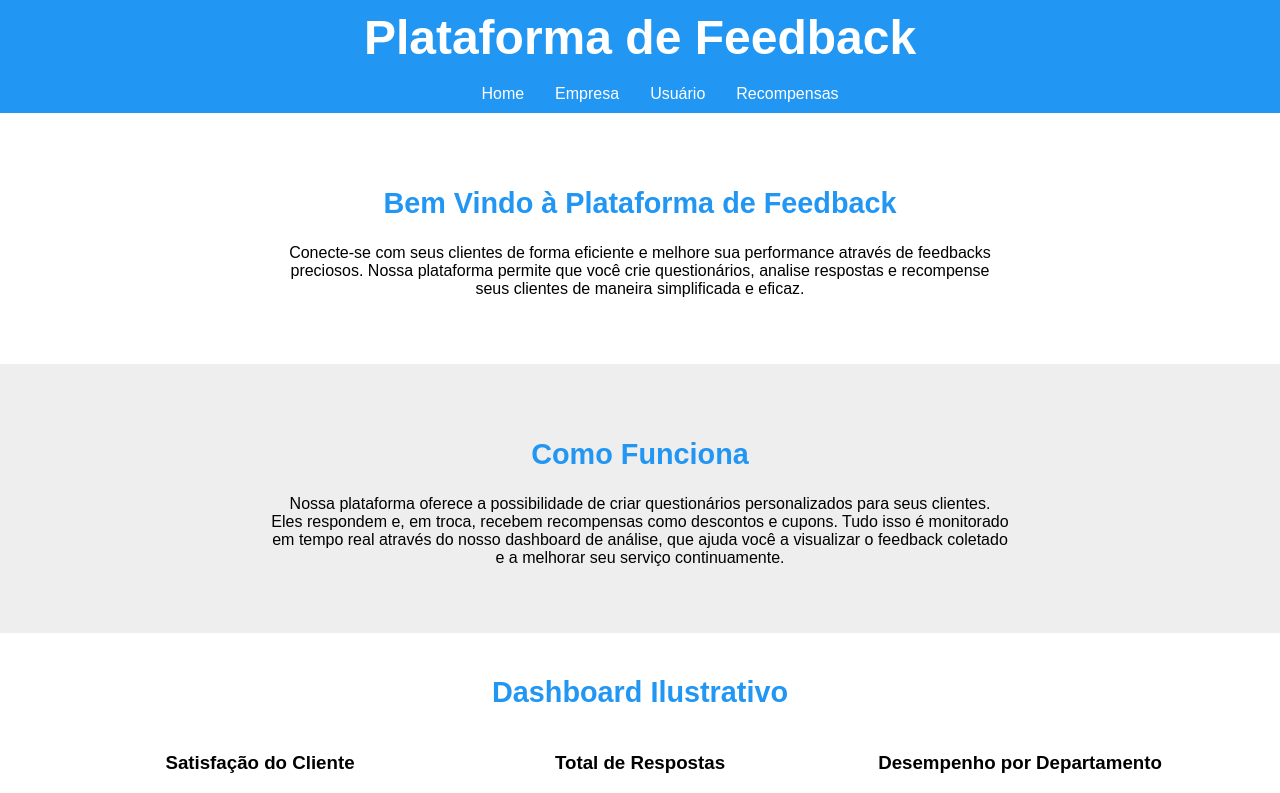
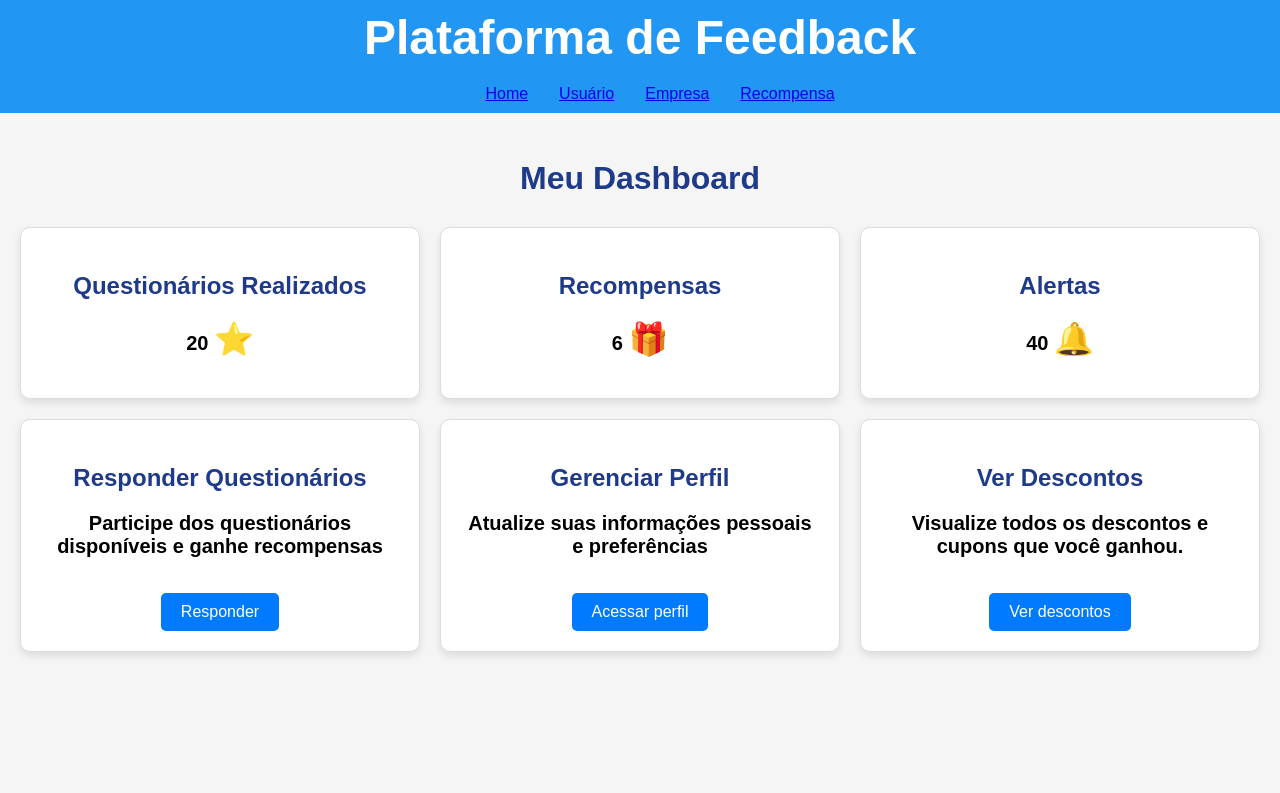
Before and after one commit to PedroRodriguesSantos/Lab.Prototipagem, a React (Create React App) app in the folder react/plataforma_feedback/: page /usuario in a window 1280 px wide. Shown: the top 793 px of the page. Built offline with nearby package versions, Linux system fonts and the light colour scheme.

Commit message:
pagina usuário

```diff
--- a/react/package.json
+++ b/react/package.json
@@ -1,6 +1,7 @@
 {
   "dependencies": {
     "chart.js": "^4.4.6",
-    "react-chartjs-2": "^5.2.0"
+    "react-chartjs-2": "^5.2.0",
+    "react-router-dom": "^7.0.1"
   }
 }
--- a/react/plataforma_feedback/package.json
+++ b/react/plataforma_feedback/package.json
@@ -10,6 +10,7 @@
     "react": "^18.3.1",
     "react-chartjs-2": "^5.2.0",
     "react-dom": "^18.3.1",
+    "react-router-dom": "^7.0.1",
     "react-scripts": "^5.0.1",
     "web-vitals": "^2.1.4"
   },
--- a/react/plataforma_feedback/src/App.js
+++ b/react/plataforma_feedback/src/App.js
@@ -1,19 +1,37 @@
 import React from 'react';
+import { BrowserRouter as Router, Route, Routes } from 'react-router-dom';
 import Navbar from './components/Navbar';
 import Welcome from './components/Welcome';
 import HowItWorks from './components/HowItWorks';
 import Dashboard from './components/Dashboard';
+import Usuario from './components/Usuario';
 import './index.css';
 
 const App = () => {
   return (
-    <div>
+    <Router>
       <Navbar />
-      <Welcome />
-      <HowItWorks />
-      <Dashboard />
-    </div>
+      <Routes>
+        {/* Página de Welcome */}
+        <Route
+          path="/"
+          element={
+            <div>
+              <Welcome />
+              <HowItWorks />
+              <Dashboard />
+            </div>
+          }
+        />
+
+        {/* Página de Como Funciona */}
+        <Route path="/usuario" element={<Usuario />} />
+
+        {/* Página de Dashboard */}
+        <Route path="/dashboard" element={<Dashboard />} />
+      </Routes>
+    </Router>
   );
-}
+};
 
 export default App;
--- a/react/plataforma_feedback/src/components/Navbar.js
+++ b/react/plataforma_feedback/src/components/Navbar.js
@@ -1,4 +1,5 @@
 import React from 'react';
+import { Link } from 'react-router-dom';
 
 const Navbar = () => {
     return (
@@ -8,13 +9,21 @@ const Navbar = () => {
             </div>
 
             <ul className="nav-links">
-                <li>Home</li>
-                <li>Empresa</li>
-                <li>Usuário</li>
-                <li>Recompensas</li>
+                <li>
+                    <Link to="/">Home</Link>
+                </li>
+                <li>
+                    <Link to="/usuario">Usuário</Link>
+                </li>
+                <li>
+                    <Link to="/dashboard">Empresa</Link>
+                </li>
+                <li>
+                    <Link to="/dashboard">Recompensa</Link>
+                </li>
             </ul>
-        </nav >
+        </nav>
     );
-}
+};
 
 export default Navbar;
--- /dev/null
+++ b/react/plataforma_feedback/src/components/Usuario.js
@@ -0,0 +1,44 @@
+// components/Usuario.js
+import React from 'react';
+
+const Usuario = () => {
+    return (
+        <section className="usuario">
+            <h1>Meu Dashboard</h1>
+            <div className="cards">
+                {/* Cartões de informações */}
+                <div className="card">
+                    <h3>Questionários Realizados</h3>
+                    <p>20 <span role="img" aria-label="star">⭐</span></p>
+                </div>
+                <div className="card">
+                    <h3>Recompensas</h3>
+                    <p>6 <span role="img" aria-label="reward">🎁</span></p>
+                </div>
+                <div className="card">
+                    <h3>Alertas</h3>
+                    <p>40 <span role="img" aria-label="alert">🔔</span></p>
+                </div>
+
+                {/* Cartões com botões */}
+                <div className="card">
+                    <h3>Responder Questionários</h3>
+                    <p>Participe dos questionários disponíveis e ganhe recompensas</p>
+                    <button>Responder</button>
+                </div>
+                <div className="card">
+                    <h3>Gerenciar Perfil</h3>
+                    <p>Atualize suas informações pessoais e preferências</p>
+                    <button>Acessar perfil</button>
+                </div>
+                <div className="card">
+                    <h3>Ver Descontos</h3>
+                    <p>Visualize todos os descontos e cupons que você ganhou.</p>
+                    <button>Ver descontos</button>
+                </div>
+            </div>
+        </section>
+    );
+};
+
+export default Usuario;
--- a/react/plataforma_feedback/src/index.css
+++ b/react/plataforma_feedback/src/index.css
@@ -31,12 +31,14 @@ body {
   gap: 1px;
   margin: 0;
   margin-top: 20px;
+  color: #ffffff;
 
 }
 
 .nav-links li {
   margin: 0 15px;
   cursor: pointer;
+  color: #ffffff;
 }
 
 .welcome {
@@ -72,7 +74,6 @@ body {
   color: #2196F3;
 }
 
-
 .charts {
   display: flex;
   justify-content: center;
@@ -80,17 +81,11 @@ body {
   margin-top: 20px;
 }
 
-
-
-
 .chart-container {
   display: flex;
   flex-direction: row;
-  /* Coloca o texto à esquerda e o gráfico à direita */
   gap: 20px;
-  /* Espaço entre o texto e o gráfico */
   align-items: center;
-  /* Alinha o conteúdo verticalmente */
 }
 
 .chart {
@@ -103,3 +98,100 @@ body {
   font-size: 16px;
   text-align: justify;
 }
+
+/* Estilos para a página de Usuário */
+.usuario {
+  padding: 20px;
+  font-family: 'Arial', sans-serif;
+  text-align: center;
+}
+
+.usuario h1 {
+  font-size: 2rem;
+  margin-bottom: 30px;
+  color: #1e3a8a;
+}
+
+.cards {
+  display: grid;
+  grid-template-columns: repeat(3, 1fr);
+  /* 3 colunas */
+  gap: 20px;
+  margin-top: 20px;
+}
+
+.card {
+  background-color: #ffffff;
+  border: 1px solid #ddd;
+  padding: 20px;
+  border-radius: 10px;
+  box-shadow: 0 4px 8px rgba(0, 0, 0, 0.1);
+  text-align: center;
+  transition: all 0.3s ease;
+}
+
+.card:hover {
+  box-shadow: 0 8px 16px rgba(0, 0, 0, 0.15);
+}
+
+.card h3 {
+  margin-bottom: 15px;
+  font-size: 1.5rem;
+  color: #1e3a8a;
+}
+
+.card p {
+  font-size: 1.25rem;
+  font-weight: bold;
+  margin-bottom: 20px;
+}
+
+.card span {
+  font-size: 2rem;
+}
+
+button {
+  padding: 10px 20px;
+  background-color: #007bff;
+  color: white;
+  border: none;
+  border-radius: 5px;
+  cursor: pointer;
+  transition: background-color 0.3s ease;
+}
+
+button:hover {
+  background-color: #0056b3;
+}
+
+.card button {
+  font-size: 1rem;
+  margin-top: 15px;
+}
+
+/* Ajuste para telas menores */
+@media (max-width: 768px) {
+  .cards {
+    grid-template-columns: repeat(2, 1fr);
+    /* 2 colunas em telas menores */
+  }
+}
+
+@media (max-width: 480px) {
+  .cards {
+    grid-template-columns: 1fr;
+    /* 1 coluna em telas muito pequenas */
+  }
+
+  .card {
+    padding: 15px;
+  }
+
+  .card h3 {
+    font-size: 1.25rem;
+  }
+
+  .card p {
+    font-size: 1rem;
+  }
+}
```
Also changed, not shown: 2 other files (tests, documents, lock files or other folders).
